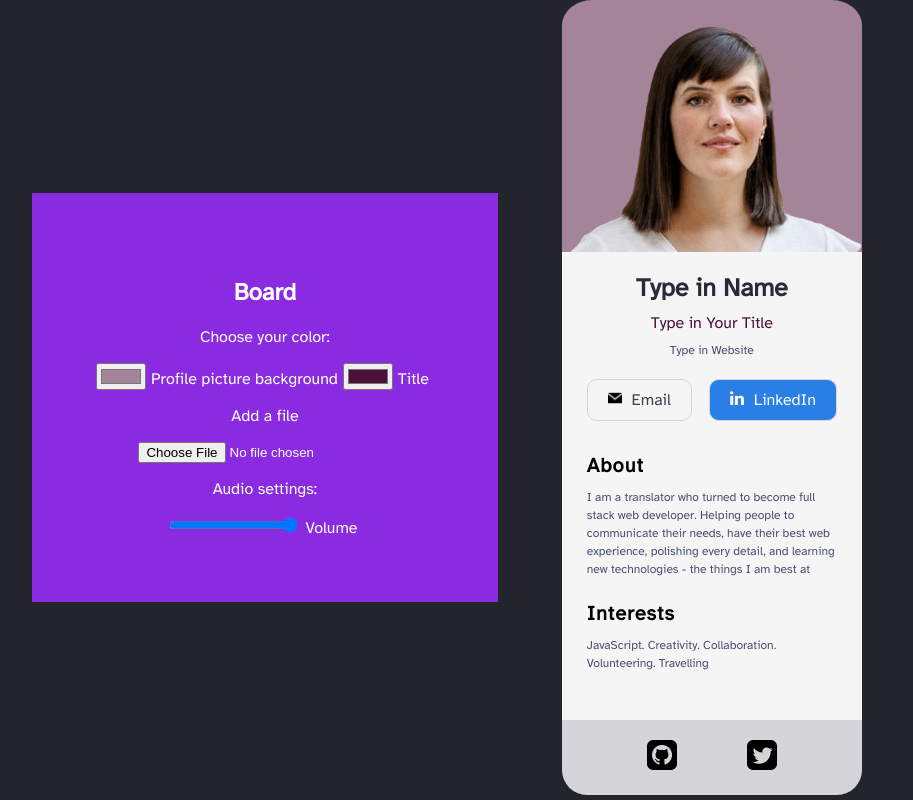
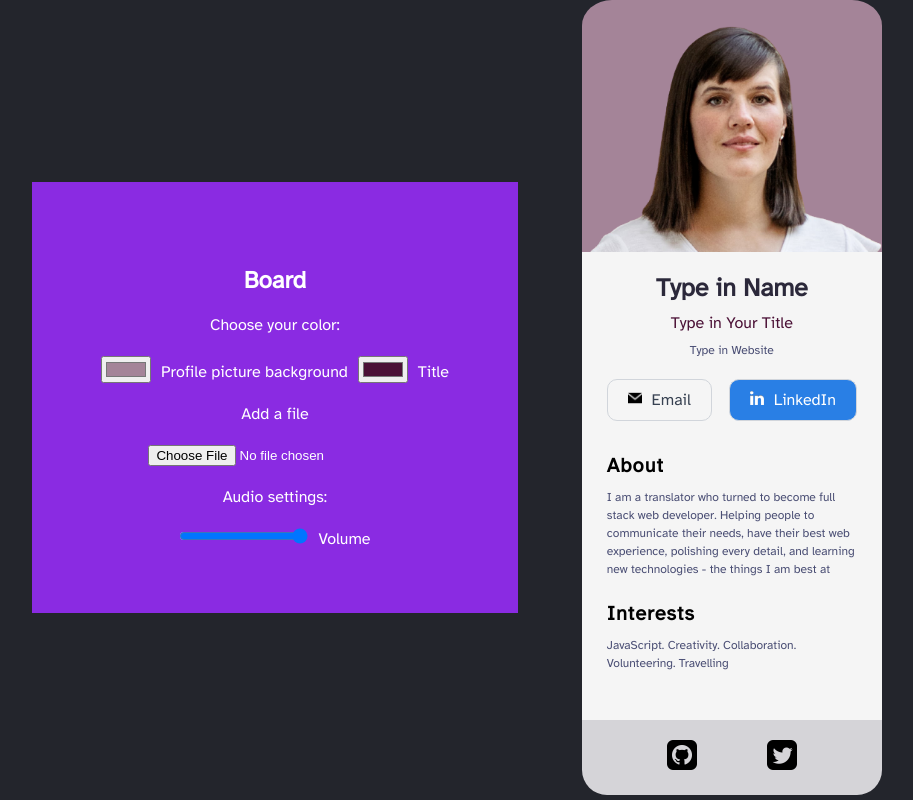
Before and after one commit to N-Zubko/digital-business-card-builder, a React (Create React App) app: page / in a window 1280 px wide. Shown: the whole page, without its empty margins (32-945 px from the left). Built offline with nearby package versions, Linux system fonts and the light colour scheme.

Commit message:
change margins for inputs and lables

```diff
--- a/src/views/Board.module.css
+++ b/src/views/Board.module.css
@@ -5,6 +5,7 @@
   margin: 5%;
 }
 
+input,
 label {
-  margin: 0 5px;
+  margin: 5px;
 }
```
